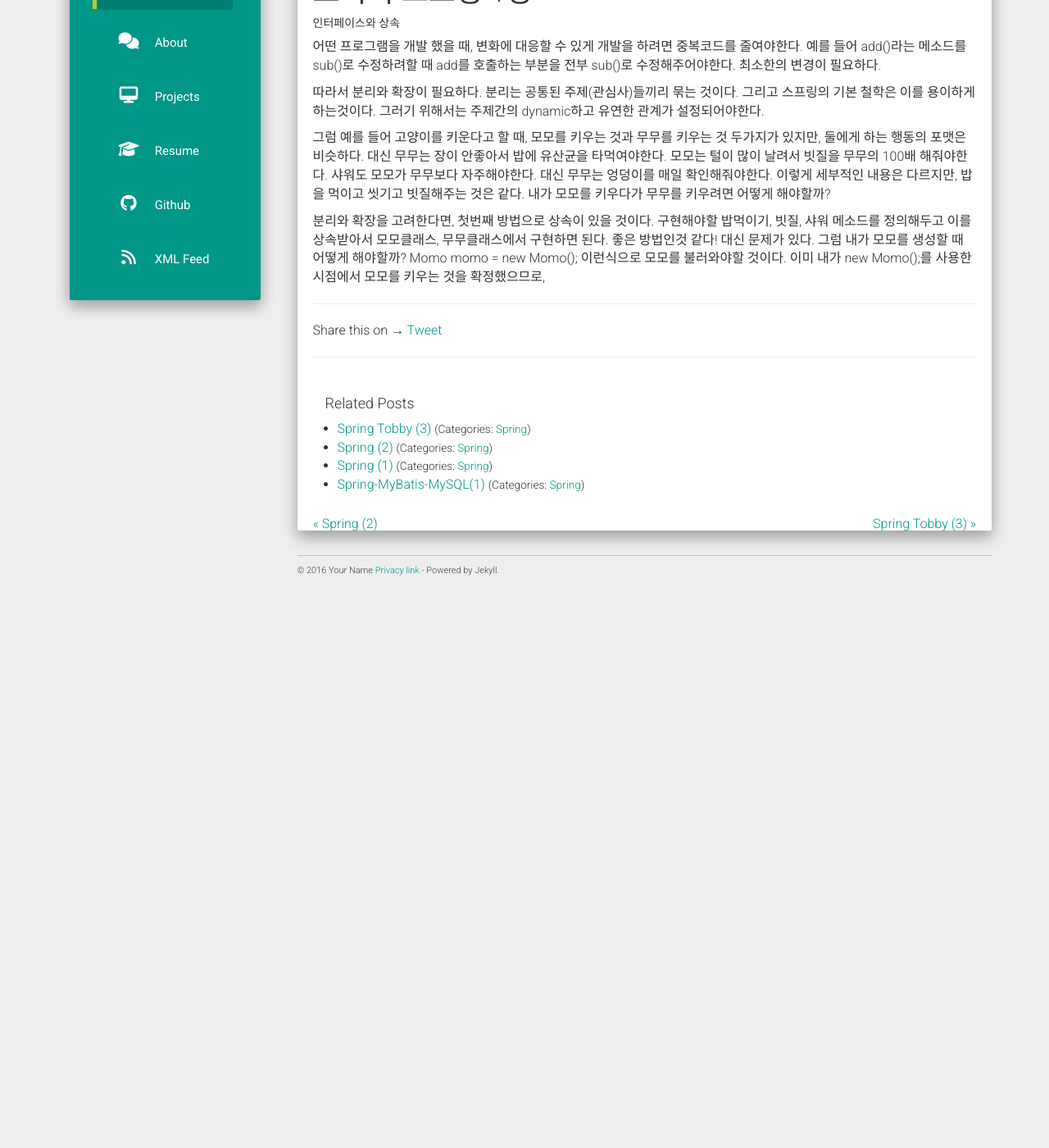
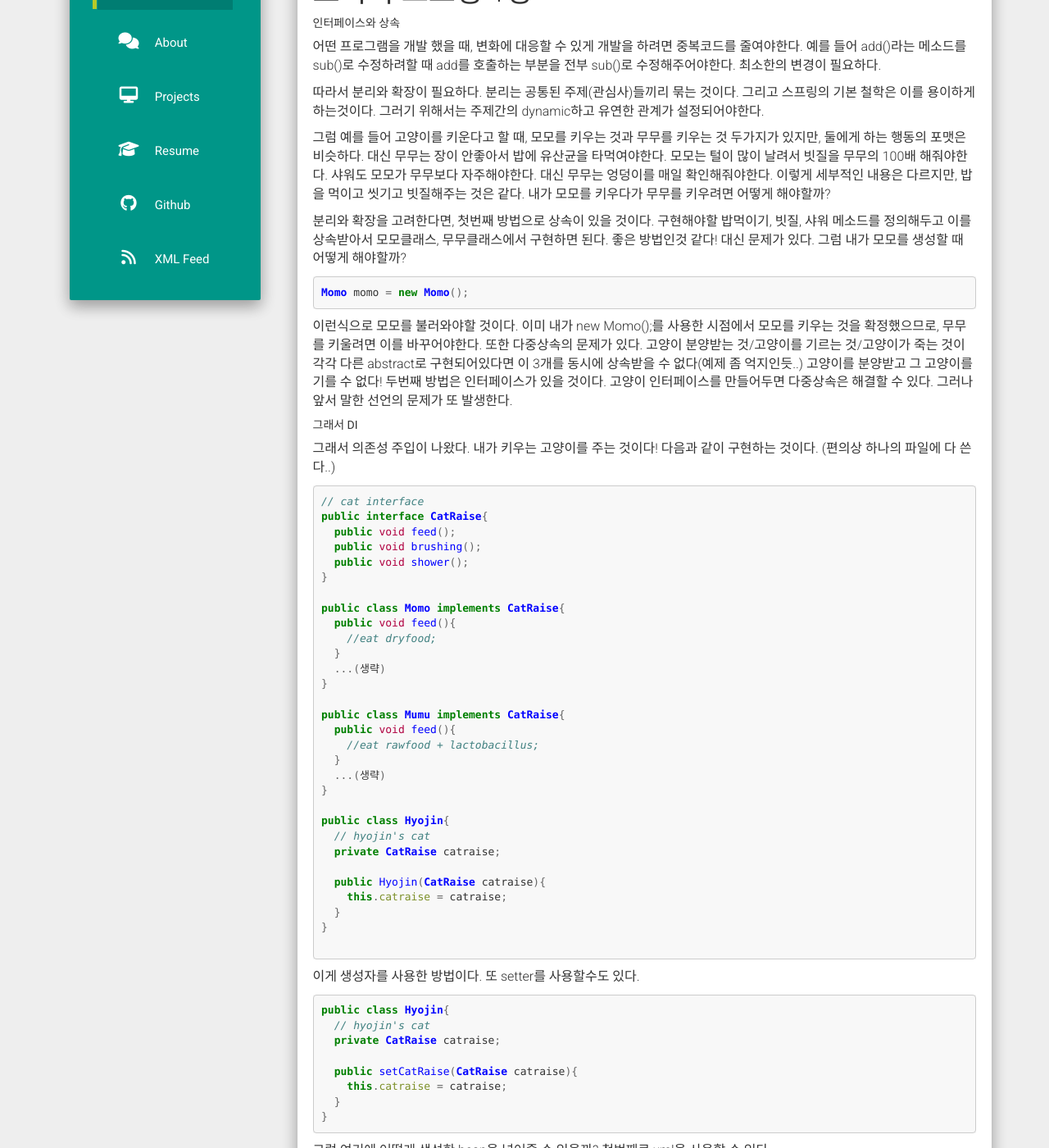
Before and after one commit to KimHyoJin/TIL, a Jekyll site: the page built from _posts/2017-07-12-Spring-Tobby-1.md, in a window 1280 px wide and 1400 px high, scrolled down 296 px. Shown: the whole window at 82% size. Built offline with Jekyll 4.4.1, drawn with Linux system fonts in a browser that asks for light colours; nearby versions of some CDN libraries; comment, search, counter and statistics services are not loaded; before the commit the page ends 1027 px from its top, so only the background shows below that; some of the changed text lies outside the part shown.

Commit message:
[Spring] Mybatis 수정 + DI 작성

````diff
--- a/_posts/2017-07-12-Spring-Tobby-1.md
+++ b/_posts/2017-07-12-Spring-Tobby-1.md
@@ -14,4 +14,83 @@ categories: Spring
 그럼 예를 들어 고양이를 키운다고 할 때, 모모를 키우는 것과 무무를 키우는 것 두가지가 있지만, 둘에게 하는 행동의 포맷은 비슷하다. 대신 무무는 장이 안좋아서 밥에 유산균을 타먹여야한다. 모모는 털이 많이 날려서 빗질을 무무의 100배 해줘야한다. 샤워도 모모가 무무보다 자주해야한다. 대신 무무는 엉덩이를 매일 확인해줘야한다. 이렇게 세부적인 내용은 다르지만, 밥을 먹이고 씻기고 빗질해주는 것은 같다. 내가 모모를 키우다가 무무를 키우려면 어떻게 해야할까?
 
 분리와 확장을 고려한다면, 첫번째 방법으로 상속이 있을 것이다. 구현해야할 밥먹이기, 빗질, 샤워 메소드를 정의해두고 이를 상속받아서 모모클래스, 무무클래스에서 구현하면 된다. 좋은 방법인것 같다! 대신 문제가 있다. 그럼 내가 모모를 생성할 때 어떻게 해야할까?
-Momo momo = new Momo(); 이런식으로 모모를 불러와야할 것이다. 이미 내가 new Momo();를 사용한 시점에서 모모를 키우는 것을 확정했으므로,
+```java
+Momo momo = new Momo();
+```
+이런식으로 모모를 불러와야할 것이다. 이미 내가 new Momo();를 사용한 시점에서 모모를 키우는 것을 확정했으므로, 무무를 키울려면 이를 바꾸어야한다. 또한 다중상속의 문제가 있다. 고양이 분양받는 것/고양이를 기르는 것/고양이가 죽는 것이 각각 다른 abstract로 구현되어있다면 이 3개를 동시에 상속받을 수 없다(예제 좀 억지인듯..) 고양이를 분양받고 그 고양이를 기를 수 없다!
+두번째 방법은 인터페이스가 있을 것이다. 고양이 인터페이스를 만들어두면 다중상속은 해결할 수 있다. 그러나 앞서 말한 선언의 문제가 또 발생한다.
+
+##### 그래서 DI
+그래서 의존성 주입이 나왔다. 내가 키우는 고양이를 주는 것이다! 다음과 같이 구현하는 것이다. (편의상 하나의 파일에 다 쓴다..)
+```java
+// cat interface
+public interface CatRaise{
+  public void feed();
+  public void brushing();
+  public void shower();
+}
+
+public class Momo implements CatRaise{
+  public void feed(){
+    //eat dryfood;
+  }
+  ...(생략)
+}
+
+public class Mumu implements CatRaise{
+  public void feed(){
+    //eat rawfood + lactobacillus;
+  }
+  ...(생략)
+}
+
+public class Hyojin{
+  // hyojin's cat
+  private CatRaise catraise;
+
+  public Hyojin(CatRaise catraise){
+    this.catraise = catraise;
+  }
+}
+
+```
+이게 생성자를 사용한 방법이다. 또 setter를 사용할수도 있다.
+```java
+public class Hyojin{
+  // hyojin's cat
+  private CatRaise catraise;
+
+  public setCatRaise(CatRaise catraise){
+    this.catraise = catraise;
+  }
+}
+```
+그럼 여기에 어떻게 생성한 bean을 넣어줄 수 있을까?
+첫번째로 xml을 사용할 수 있다.
+```xml
+<bean id="hyojincat" class="com.example.Mumu">
+```
+이렇게 등록 후
+```java
+CatRaise catraise = applicationContext.getBean("hyojincat");
+```
+으로 가져올 수 있다.
+
+혹은 @을 사용할수도 있다!(Java Config)
+```java
+
+@Bean
+public class Mumu implements CatRaise{
+  public void feed(){
+    //eat rawfood + lactobacillus;
+  }
+  ...(생략)
+}
+
+public class Hyojin{
+  // hyojin's cat
+  @Autowired
+  private CatRaise catraise;
+}
+```
+xml로만 하는 방법도 있는데 추가해서 넣을 것.
````
